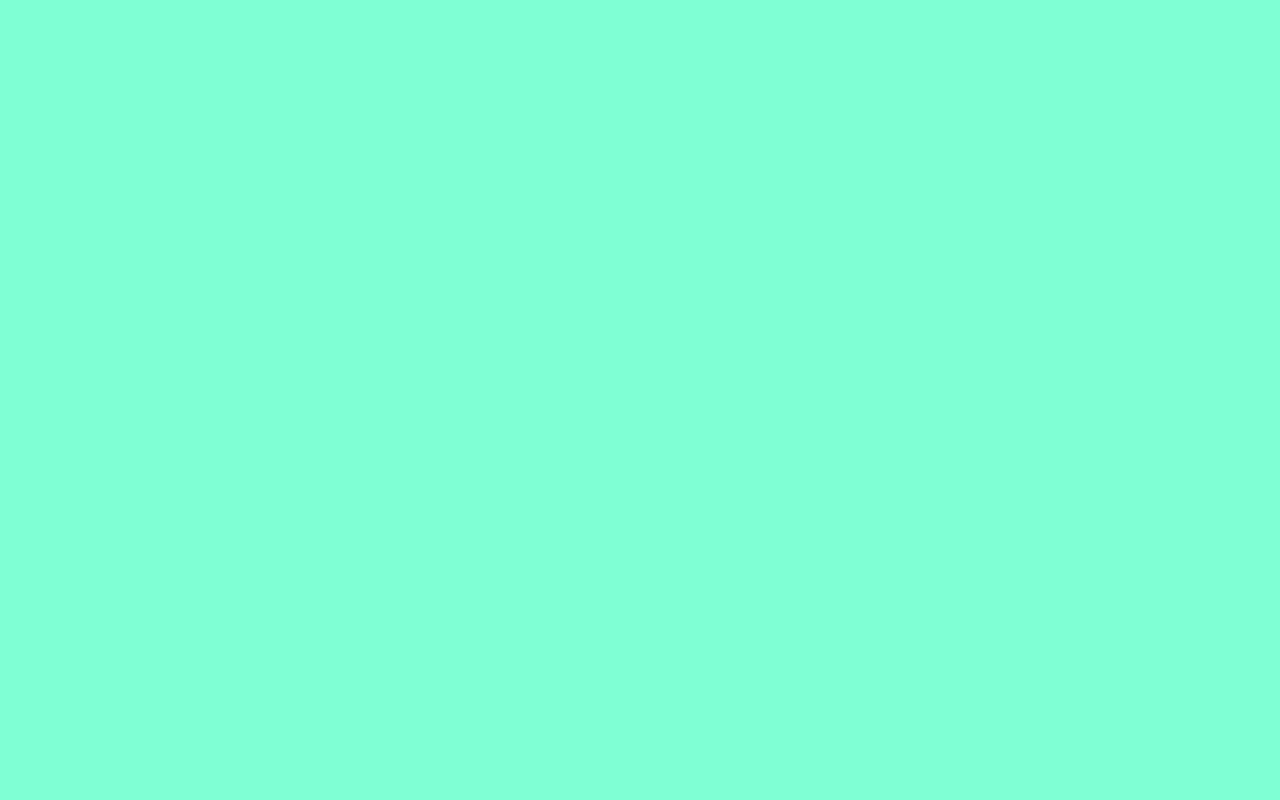
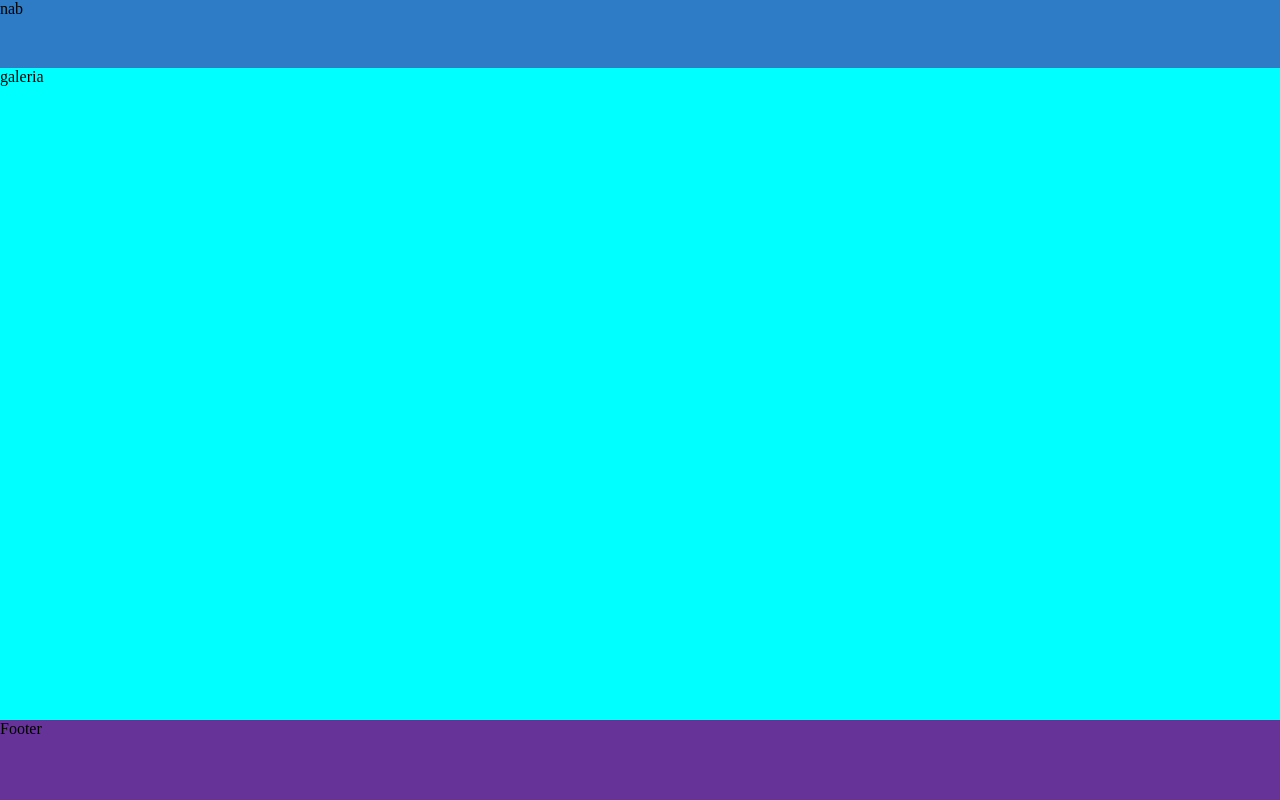
Before and after one commit to AlejandroPerezGarcia/animacion, a plain HTML site: page index.html in a window 1280 px wide. Drawn offline with Linux system fonts and the light colour scheme.

Commit message:
Medias Querys

```diff
--- a/assets/css/style.css
+++ b/assets/css/style.css
@@ -3,6 +3,33 @@
   padding: 0;
   box-sizing: border-box;
 }
- body{
-    background-color: aquamarine;
- }
+body {
+  display: grid;
+  grid-template-rows: 68px calc(100vh - 148px) 80px;
+  grid-template-areas:
+    "nav"
+    "section"
+    "footer";
+}
+
+nav {
+  grid-area: nav;
+  background-color: #2d7cc5;
+}
+
+section{
+    grid-area: section;
+    background-color: aqua;
+}
+
+footer{
+    grid-area: footer;
+    background-color: rebeccapurple;
+}
+
+/* Large devices (desktops, 992px and up) */
+@media (min-width: 768px) {  }
+
+
+/* X-Large devices (large desktops, 1200px and up) */
+@media (min-width: 1200px) {  }
--- a/index.html
+++ b/index.html
@@ -7,6 +7,8 @@
     <title>Animacion</title>
 </head>
 <body>
-
+    <nav> nab</nav>
+    <section>galeria</section>
+    <footer>Footer</footer>
 </body>
 </html>
```
